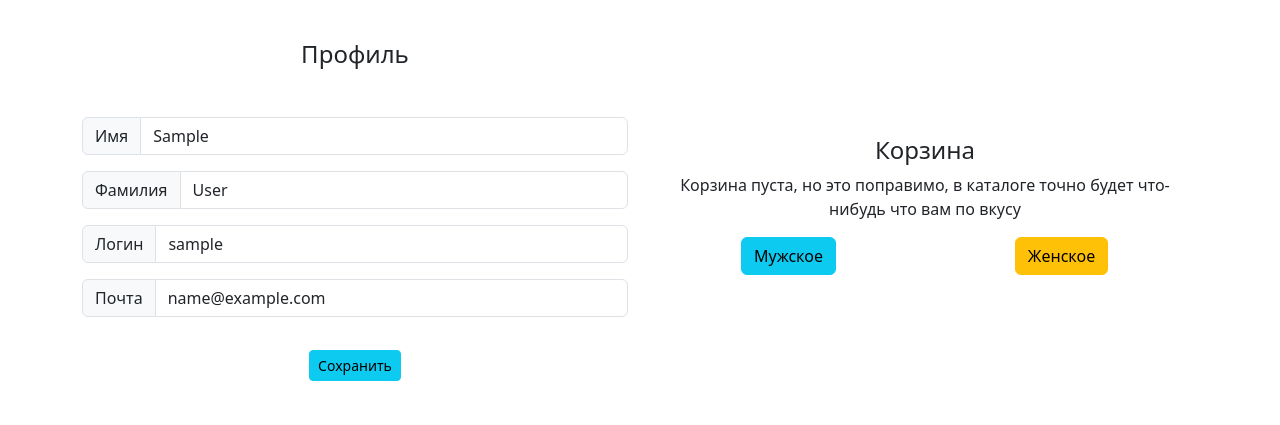
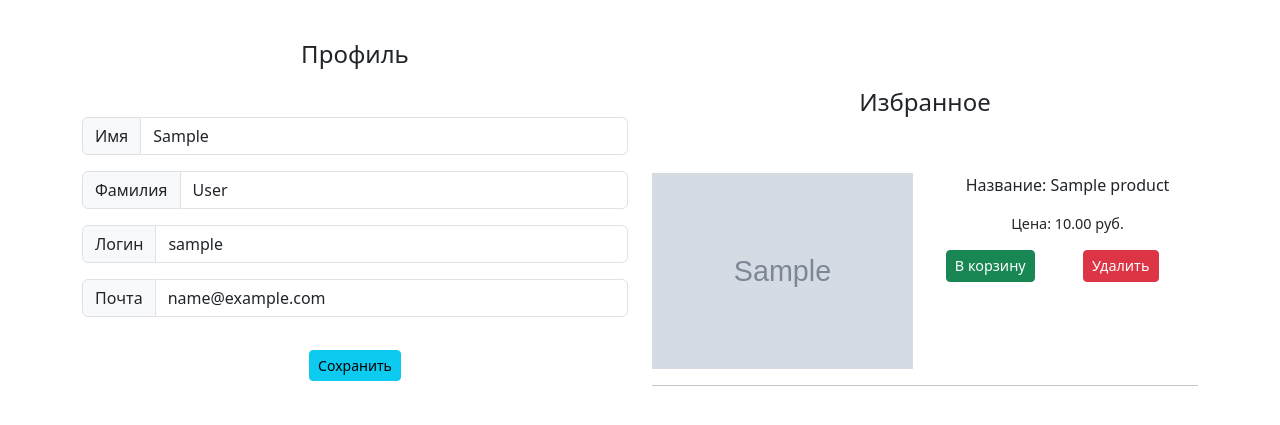
Before and after one commit to Friztutu/Cantliss, a Django app: page /profile/1/ in a window 1280 px wide. Shown: the part 56-481 px from the top of the page. Run offline with Django 3.2, Linux system fonts and the light colour scheme; a user stored in the database is signed in; tables that the repository leaves empty hold one stand-in row (values such as "Sample post"); grey boxes marked "Sample" are stand-in pictures; parts of the project's set-up code (start-up, migrations or seed data) failed here and were passed over.

Commit message:
(ADD) Favorite products

```diff
--- a/basket/templates/basket/basket.html
+++ b/basket/templates/basket/basket.html
@@ -38,7 +38,7 @@
                     </div>
             {% else %}
                 <div class="container text-center">
-                    <p>Корзина пуста, но это поправимо, в каталоге точно будет что-нибудь что вам по вкусу</p>
+                    <p>Корзина пуста, но это поправимо, в каталоге точно будет что-нибудь, что вам по вкусу</p>
                     <div class="row">
                         <div class="col-6">
                             <a href="{% url 'products:catalog' 'male' %}" class="btn btn-info">Мужское</a>
--- a/products/models.py
+++ b/products/models.py
@@ -1,4 +1,6 @@
 from django.db import models
+
+from users.models import CustomUser
 
 
 # Create your models here.
@@ -42,3 +44,8 @@ class Product(models.Model):
 
     def __str__(self):
         return self.name
+
+
+class FavoriteProduct(models.Model):
+    product = models.ForeignKey(to=Product, on_delete=models.CASCADE)
+    user = models.ForeignKey(to=CustomUser, on_delete=models.CASCADE)
--- a/products/templates/products/catalog.html
+++ b/products/templates/products/catalog.html
@@ -22,7 +22,7 @@
               </li>
             {% endfor %}
             <hr>
-            <li class="nav-link mt-3 gender-link">
+            <li class="nav-link mt-3">
               <a class="nav-link mt-3 gender-link" aria-current="page" href="{% url 'products:category' request.resolver_match.kwargs.gender_slug 'not-available' %}">Нет в наличии</a>
             </li>
           </ul>
--- a/products/urls.py
+++ b/products/urls.py
@@ -1,7 +1,7 @@
 
 from django.urls import path
 
-from products.views import CardView, CatalogView, IndexView
+from products.views import CardView, CatalogView, IndexView, add_favorite, remove_favorite
 
 app_name = 'catalog'
 
@@ -9,5 +9,7 @@ urlpatterns = [
     path('', IndexView.as_view(), name='index'),
     path('catalog/<slug:gender_slug>/', CatalogView.as_view(), name='catalog'),
     path('catalog/<slug:gender_slug>/<slug:category_slug>/', CatalogView.as_view(), name='category'),
-    path('catalog/card/<slug:product_slug>', CardView.as_view(), name='card')
+    path('catalog/card/<slug:product_slug>', CardView.as_view(), name='card'),
+    path('favorite/add/<int:product_id>', add_favorite, name='add_favorite'),
+    path('favorite/remove/<int:favorite_id>', remove_favorite, name='remove_favorite'),
 ]
--- a/users/templates/users/profile.html
+++ b/users/templates/users/profile.html
@@ -3,7 +3,8 @@
 
 
 {% block css %}
-    <link rel="stylesheet" href='{% static "new_css/index.css" %}'>
+    <link rel="stylesheet" href='{% static "css/index11.css" %}'>
+    <link href="{% static 'css/card.css' %}" rel="stylesheet" >
 {% endblock %}
 
 {% block content %}
@@ -36,7 +37,43 @@
             </form>
           </div>
           <div class="col-xs-12 col-sm-12 col-md-12 col-lg-6 mt-5">
-            {% include 'basket/basket.html' %}
+            <h4 class="mt-5">Избранное</h4>
+            {% if favorites %}
+              {% for favorite in favorites %}
+                <div class="row text-center">
+                  <div class="col-6 mt-5">
+                    <img src="{{ favorite.product.img.url }}" width="100%">
+                  </div>
+                  <div class="col-6 text-center">
+                    <div class="row">
+                      <div class="col-12 mt-5">
+                        <p class="product-description-title">Название: {{ favorite.product.name }}</p>
+                        <p class="product-description">Цена: {{ favorite.product.price }} руб.</p>
+                      </div>
+                      <div class="row">
+                        <div class="col-6">
+                            <a type="button" class="btn btn-success btn-sm product-description" href="{% url 'basket:basket_add' favorite.product.id %}">В корзину</a>
+                        </div>
+                        <div class="col-6">
+                            <a type="button" class="btn btn-danger btn-sm product-description" href="{% url 'products:remove_favorite' favorite.id %}">Удалить</a>
+                        </div>
+                      </div>
+                    </div>
+                  </div>
+                </div>
+                <hr>
+              {% endfor %}
+            {% else %}
+              <p>Изранных нету :(, но это поправимо, в каталоге точно будет что-нибудь, что вам по вкусу</p>
+                <div class="row">
+                    <div class="col-6">
+                        <a href="{% url 'products:catalog' 'male' %}" class="btn btn-info">Мужское</a>
+                    </div>
+                    <div class="col-6">
+                        <a href="{% url 'products:catalog' 'female' %}" class="btn btn-warning">Женское</a>
+                    </div>
+                </div>
+            {% endif %}
           </div>
         </div>
       </div>
--- a/users/views.py
+++ b/users/views.py
@@ -10,6 +10,8 @@ from django.views.generic.edit import CreateView, UpdateView
 from common.views import TitleMixin
 from users.forms import UserLoginForm, UserProfileForm, UserRegistrationForm
 from users.models import CustomUser, EmailVerification
+
+from products.models import FavoriteProduct
 
 
 class UserRegistrationView(TitleMixin, SuccessMessageMixin, CreateView):
@@ -26,6 +28,11 @@ class UserProfileView(TitleMixin, UpdateView):
     template_name = 'users/profile.html'
     form_class = UserProfileForm
     title = 'Профиль'
+
+    def get_context_data(self, **kwargs):
+        context = super().get_context_data()
+        context['favorites'] = FavoriteProduct.objects.filter(user_id=self.request.user.id)
+        return context
 
     def get(self, request, *args, **kwargs):
         self.kwargs['pk'] = request.user.id
```
Also changed, not shown: products/templates/products/card.html (+12 -1 lines), products/views.py (+22 -3 lines).
